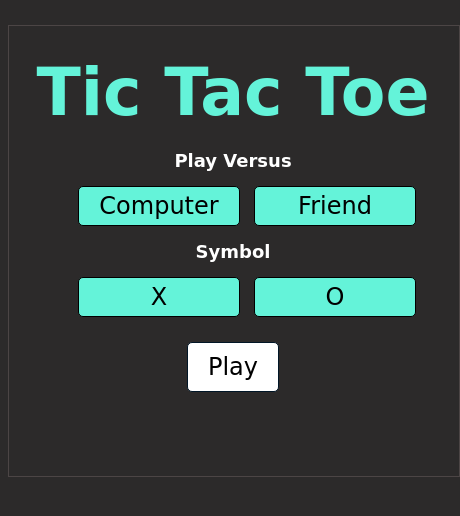
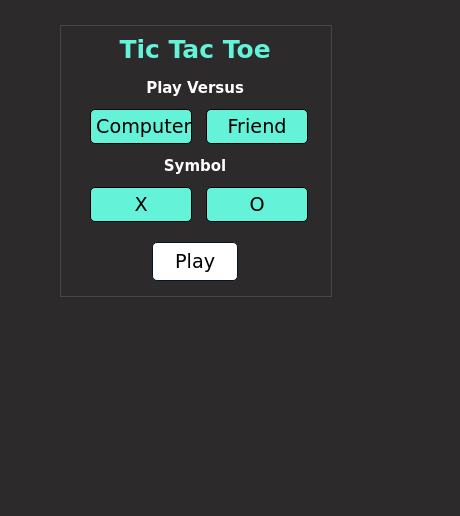
Before and after one commit to Sanjopatofna/HulkApps---Test, a plain HTML site: page index.html in a window 390 px wide. Shown: the whole page, 460 px wide, since content can reach past the window. Drawn offline with Linux system fonts and the light colour scheme; a web font is replaced by a local one.

Commit message:
responsivnes

```diff
--- a/style.css
+++ b/style.css
@@ -1,4 +1,3 @@
-
 body{
     background-color: #2c2a2a;
 }
@@ -27,7 +26,7 @@ body{
     font-size: 65px;
     font-family: 'Geostar Fill', cursive;
     color: #64f3d9;
-    margin: 30px 0 20px 0;
+    margin: 10px 0 20px 0;
 }
 
 .options h2{
@@ -114,7 +113,7 @@ body{
     font-size: 50px;
     font-family: 'Fascinate Inline', cursive;
     color: #fff;
-    margin: 40px 0 20px 0;
+    margin: 20px 0 20px 0;
 }
 
 .gameover .winner-img{
@@ -124,7 +123,7 @@ body{
 
 .gameover .play{
     font-family: 'Franklin Gothic Medium', 'Arial Narrow', Arial, sans-serif;
-    font-size: 1.5em;
+    font-size: 1em;
     width: 150px;
     display: block;
     margin: 25px auto;
@@ -140,3 +139,129 @@ body{
 .gameover .play:hover{
     width: 200px;
 }
+@media (max-width: 600px) {
+
+    .container,#cvs,.options,.gameover{
+        width: 390px;
+        height: 390px;
+    }
+
+    .options h1{
+        font-size: 45px;
+        margin: 10px 30px 15px 30px;
+    }
+    .options .computer, .x{
+        padding: 5px;
+        font-size: 1.5em;
+        margin-left: 40px;
+        width: 140px;
+    }
+
+    .options .friend, .o{
+        padding: 5px;
+        font-size: 1.5em;
+        margin-left: 10px;
+        width: 140px;
+    }
+
+    .gameover h1{
+        font-size: 40px;
+        margin: 20px 0 15px 0;
+    }
+
+    .gameover .play{
+        font-size: 0.9em;
+        width: 140px;
+        margin: 20px auto;
+    }
+
+}
+@media (max-width: 500px) {
+
+    .container,#cvs,.options,.gameover{
+        width: 330px;
+        height: 330px;
+    }
+
+    .options h1{
+        font-size: 35px;
+        margin: 10px 35px 15px 35px;
+    }
+    .options h2{
+        font-size: 15px;
+    }
+    .options .computer, .x{
+        padding: 5px;
+        font-size: 1.35em;
+        margin-left: 30px;
+        width: 115px;
+    }
+
+    .options .friend, .o{
+        padding: 5px;
+        font-size: 1.35em;
+        margin-left: 10px;
+        width: 115px;
+    }
+    .options .play{
+        font-size: 1.2em;
+        padding: 7px;
+        margin: 20px auto;
+    }
+
+    .gameover h1{
+        font-size: 35px;
+        margin: 20px 0 15px 0;
+    }
+
+    .gameover .play{
+        font-size: 0.8em;
+        width: 140px;
+    }
+
+}
+@media (max-width: 400px) {
+
+    .container,#cvs,.options,.gameover{
+        width: 270px;
+        height: 270px;
+    }
+
+    .options h1{
+        font-size: 25px;
+        margin: 10px 10px 15px 10px;
+    }
+    .options h2{
+        font-size: 15px;
+    }
+    .options div{
+        display: inline-block;
+    }
+    .options .computer, .x{
+        padding: 5px;
+        font-size: 1.2em;
+        margin-left: 30px;
+        width: 90px;
+    }
+
+    .options .friend, .o{
+        padding: 5px;
+        font-size: 1.2em;
+        margin-left: 10px;
+        width: 90px;
+    }
+
+    .options .play{
+        font-size: 1.2em;
+        padding: 7px;
+        margin: 20px auto;
+    }
+    .gameover h1{
+        font-size: 25px;
+    }
+
+    .gameover .play{
+        font-size: 0.8em;
+        width: 140px;
+    }
+}
```
